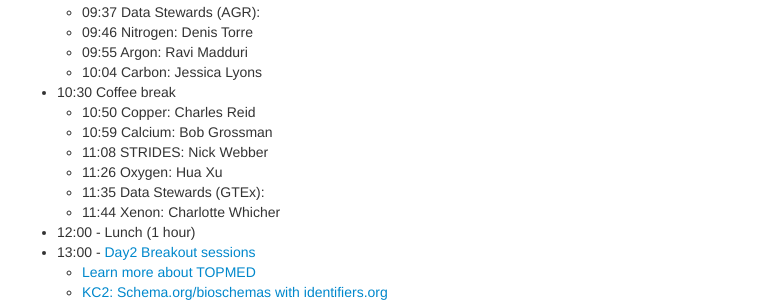
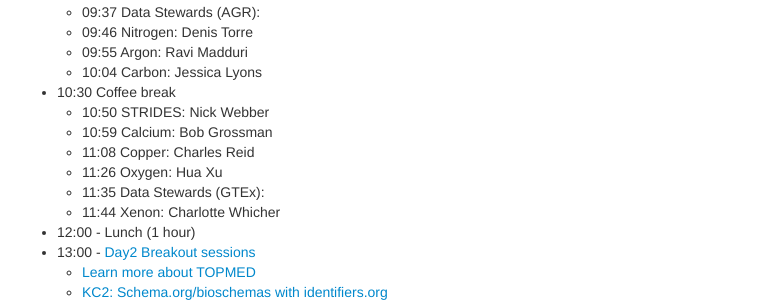
Before and after one commit to dcppc/2018-august-workshop, a Jekyll site: the page built from docs/agenda.md, in a window 1280 px wide. Shown: the part 1184-1486 px from the top of the page, without its empty margins (258-1020 px from the left). Built offline with Jekyll 4.4.1, drawn with Linux system fonts in a browser that asks for light colours.

Commit message:
speaker shuffel

```diff
--- a/docs/agenda.md
+++ b/docs/agenda.md
@@ -59,9 +59,9 @@ Group Dinner: _Dinner will be at Fogo de Chao. Stay tuned for details!_
 	- 09:55 Argon: Ravi Madduri
 	- 10:04 Carbon: Jessica Lyons
 - 10:30 Coffee break
-	- 10:50 Copper: Charles Reid
+	- 10:50 STRIDES: Nick Webber
 	- 10:59 Calcium: Bob Grossman
-	- 11:08 STRIDES: Nick Webber
+	- 11:08 Copper: Charles Reid
 	- 11:26 Oxygen: Hua Xu
 	- 11:35 Data Stewards (GTEx):
 	- 11:44 Xenon: Charlotte Whicher
```
